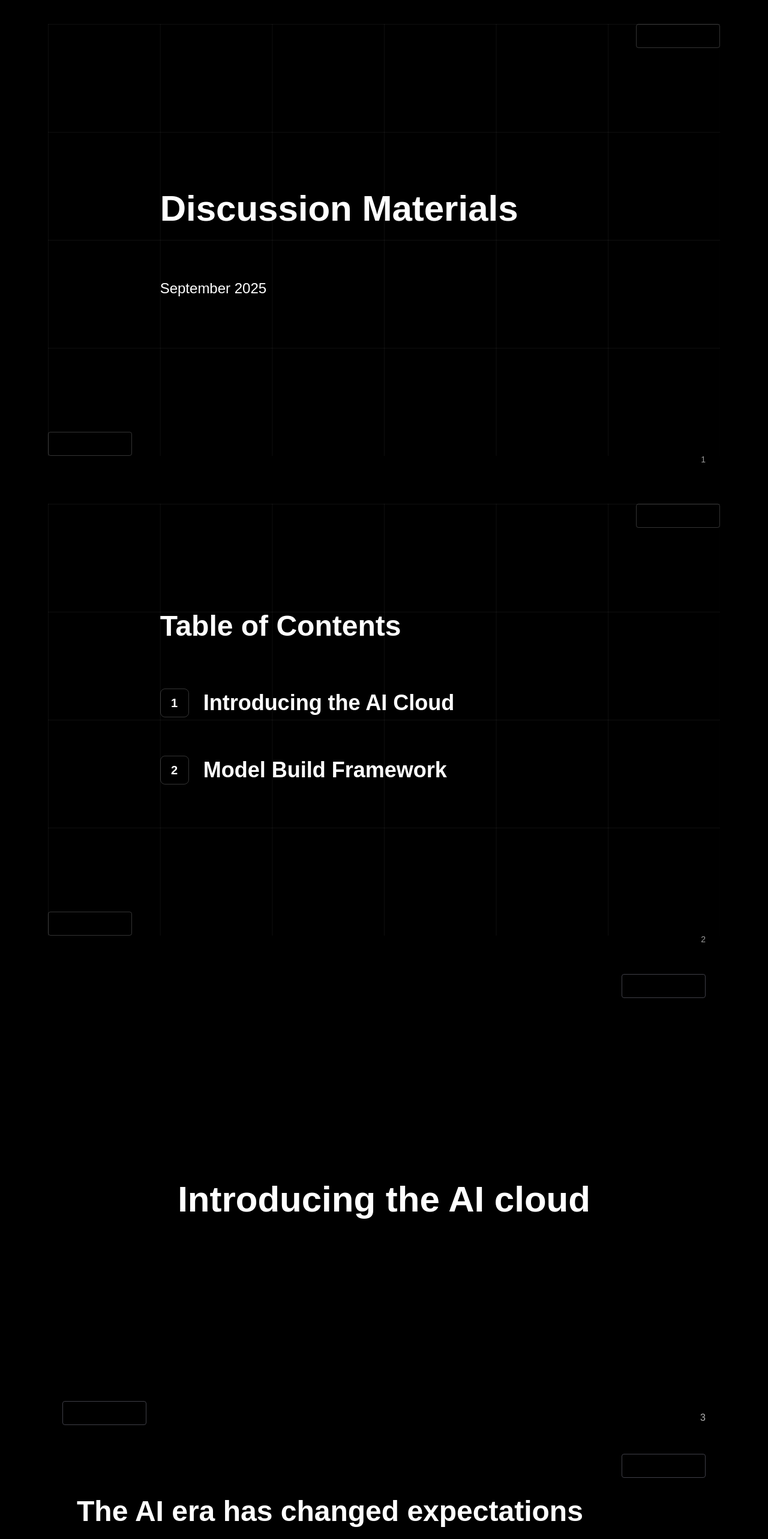
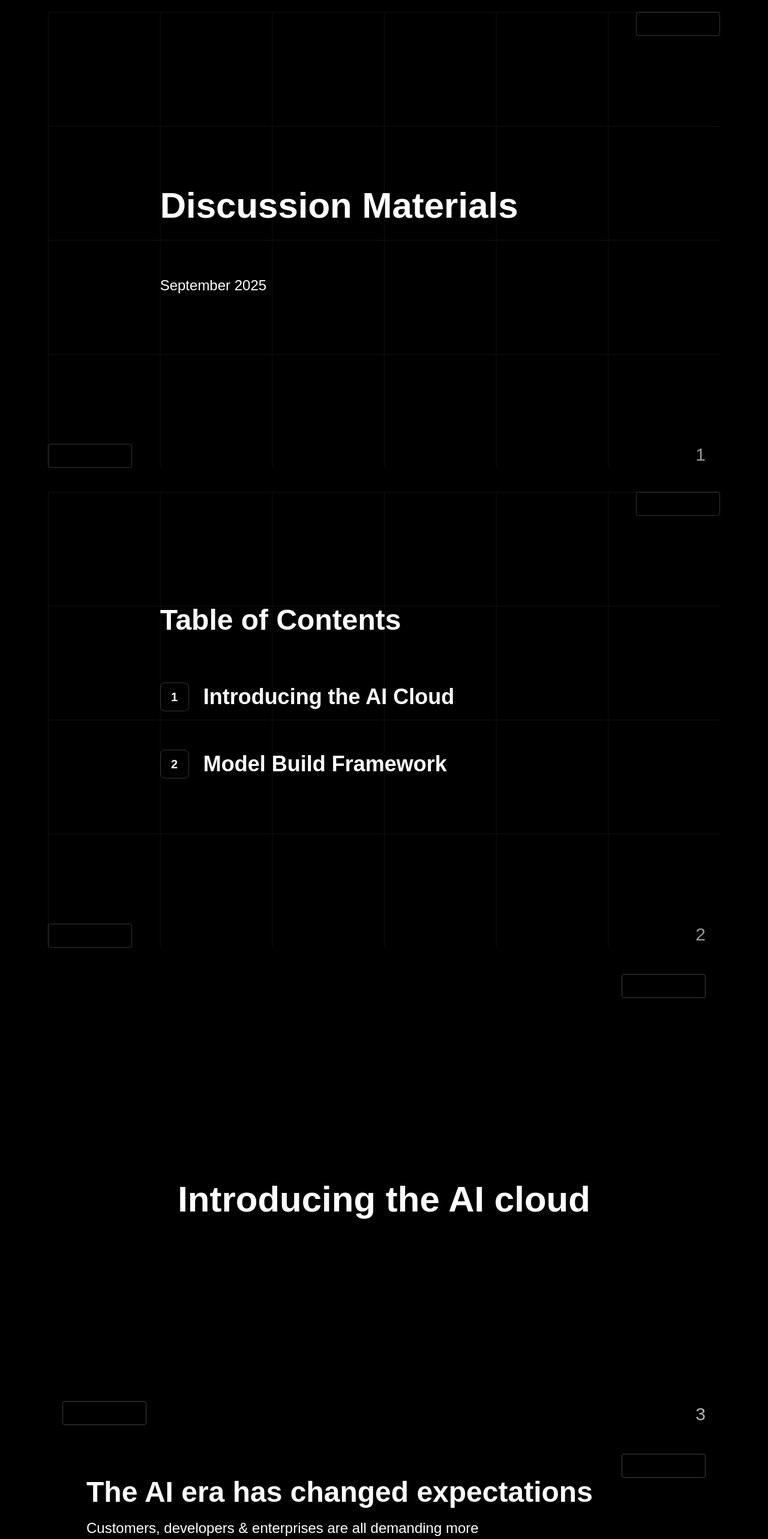
Before and after one commit to pkanchi23/verceldeck, a Next.js app: page / in a window 1280 px wide. Shown: the top 2566 px of the page at 60% size. Built offline with nearby package versions, Linux system fonts and the light colour scheme.

Commit message:
Increase content space and enlarge page numbers across all slides

```diff
--- a/components/sections/Slide1Hero.tsx
+++ b/components/sections/Slide1Hero.tsx
@@ -7,8 +7,8 @@ export default function Slide1Hero() {
   return (
     <Section id="slide-1" className="bg-black">
       <div className="relative w-full h-screen flex items-center justify-center">
-        {/* Grid Container - 90% of viewport, centered */}
-        <div className="relative w-[90vw] h-[90vh] max-w-[1600px]">
+        {/* Grid Container - 95% of viewport, centered */}
+        <div className="relative w-[95vw] h-[95vh] max-w-[1800px]">
           {/* Grid Background Overlay */}
           <div
             className="absolute inset-0"
@@ -70,7 +70,7 @@ export default function Slide1Hero() {
           initial={{ opacity: 0 }}
           animate={{ opacity: 1 }}
           transition={{ delay: 0.7, duration: 0.8 }}
-          className="absolute bottom-6 right-6 text-sm text-white/60"
+          className="absolute bottom-6 right-6 text-2xl md:text-3xl font-light text-white/60"
         >
           1
         </motion.div>
--- a/components/sections/Slide2Context.tsx
+++ b/components/sections/Slide2Context.tsx
@@ -7,8 +7,8 @@ export default function Slide2Context() {
   return (
     <Section id="slide-2" className="bg-black">
       <div className="relative w-full h-screen flex items-center justify-center">
-        {/* Grid Container - 90% of viewport, centered */}
-        <div className="relative w-[90vw] h-[90vh] max-w-[1600px]">
+        {/* Grid Container - 95% of viewport, centered */}
+        <div className="relative w-[95vw] h-[95vh] max-w-[1800px]">
           {/* Grid Background Overlay - 6 columns x 4 rows */}
           <div
             className="absolute inset-0"
@@ -99,7 +99,7 @@ export default function Slide2Context() {
           initial={{ opacity: 0 }}
           animate={{ opacity: 1 }}
           transition={{ delay: 0.8, duration: 0.8 }}
-          className="absolute bottom-6 right-6 text-sm text-white/60"
+          className="absolute bottom-6 right-6 text-2xl md:text-3xl font-light text-white/60"
         >
           2
         </motion.div>
--- a/components/sections/Slide3Agenda.tsx
+++ b/components/sections/Slide3Agenda.tsx
@@ -38,7 +38,7 @@ export default function Slide3Agenda() {
           initial={{ opacity: 0 }}
           animate={{ opacity: 1 }}
           transition={{ delay: 0.5, duration: 0.8 }}
-          className="absolute bottom-4 right-4 md:bottom-6 md:right-6 text-sm md:text-base font-medium text-white/70"
+          className="absolute bottom-4 right-4 md:bottom-6 md:right-6 text-2xl md:text-3xl font-light text-white/70"
         >
           3
         </motion.div>
--- a/components/sections/Slide4AIEraExpectations.tsx
+++ b/components/sections/Slide4AIEraExpectations.tsx
@@ -40,7 +40,7 @@ export default function Slide4AIEraExpectations() {
         />
 
         {/* Main Content Container */}
-        <div className="max-w-7xl mx-auto px-6 md:px-12 pt-16 md:pt-24 pb-24">
+        <div className="max-w-[1800px] mx-auto px-8 md:px-16 pt-12 md:pt-16 pb-20">
           {/* Headline + Subheadline */}
           <div className="mb-12 md:mb-16">
             <motion.h1
@@ -110,7 +110,7 @@ export default function Slide4AIEraExpectations() {
           initial={{ opacity: 0 }}
           animate={{ opacity: 1 }}
           transition={{ delay: 0.8, duration: 0.8 }}
-          className="absolute bottom-4 right-4 md:bottom-6 md:right-6 text-sm md:text-base font-medium text-white/70"
+          className="absolute bottom-4 right-4 md:bottom-6 md:right-6 text-2xl md:text-3xl font-light text-white/70"
         >
           4
         </motion.div>
```
